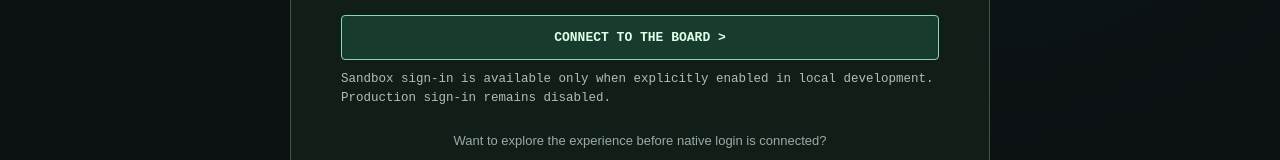
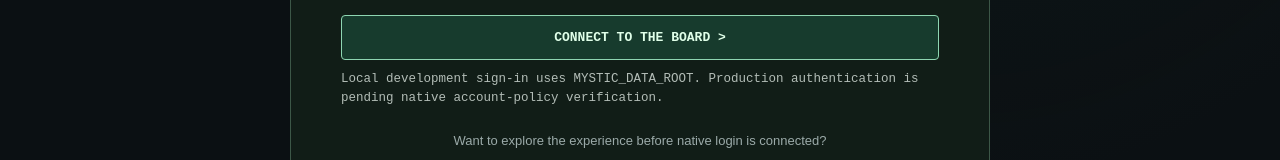
Before and after one commit to javadude334/MysticWeb, a Next.js app: page /login in a window 1280 px wide. Shown: the part 713-873 px from the top of the page. Built offline with nearby package versions, Linux system fonts and the light colour scheme.

Commit message:
Update login UI and documentation for MYSTIC_DATA_ROOT configuration

```diff
--- a/src/app/login/login-form.tsx
+++ b/src/app/login/login-form.tsx
@@ -58,7 +58,7 @@ export function LoginForm() {
         disabled={busy} />
       {error && <p role="alert" className={styles.error}>{error}</p>}
       <button type="submit" disabled={busy}>{busy ? "VERIFYING..." : "CONNECT TO THE BOARD  >"}</button>
-      <small>Sandbox sign-in is available only when explicitly enabled in local development. Production sign-in remains disabled.</small>
+      <small>Local development sign-in uses MYSTIC_DATA_ROOT. Production authentication is pending native account-policy verification.</small>
     </form>
   );
 }
```
